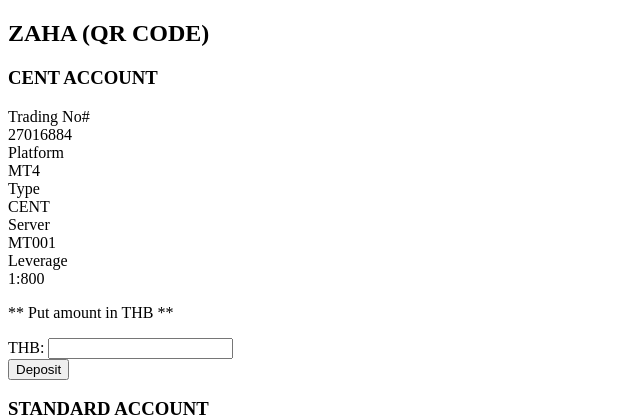
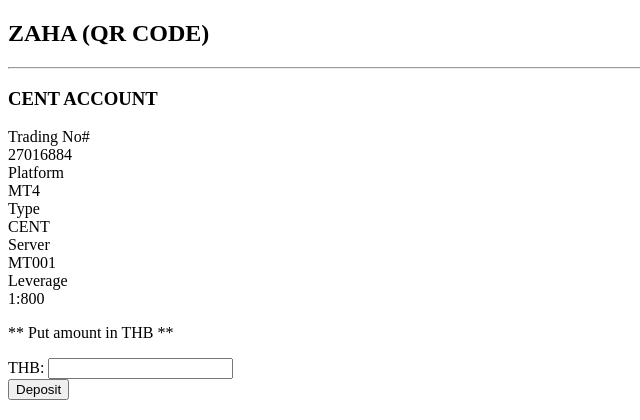
Before and after one commit to manokegitdev/github-desktop-project, a PHP site: the page made by application/views/home/deposit.php in a window 1280 px wide. Shown: the top 420 px of the page, without its empty margins (0-640 px from the left). Run offline with PHP 8.4, Linux system fonts and the light colour scheme; the template is opened without the code that fills it, so the values that code supplies are empty.

Commit message:
Edit deposit
Edit deposit style

```diff
--- a/application/views/home/deposit.php
+++ b/application/views/home/deposit.php
@@ -16,11 +16,13 @@
 
 <body class="">
 
-<section class="section-qr-code">
+    <section class="section-qr-code">
         <div class="qrcode-content">
             <div class="section-title">
                 <h1>ZAHA (QR CODE)</h1>
+                <hr class="hr-top">
             </div>
+
 
             <div class="grid-qr-code">
                 <article>
@@ -147,4 +149,5 @@
 
 
 </body>
+
 </html>
```
Also changed, not shown: public/assets/css/deposit_style.css.
